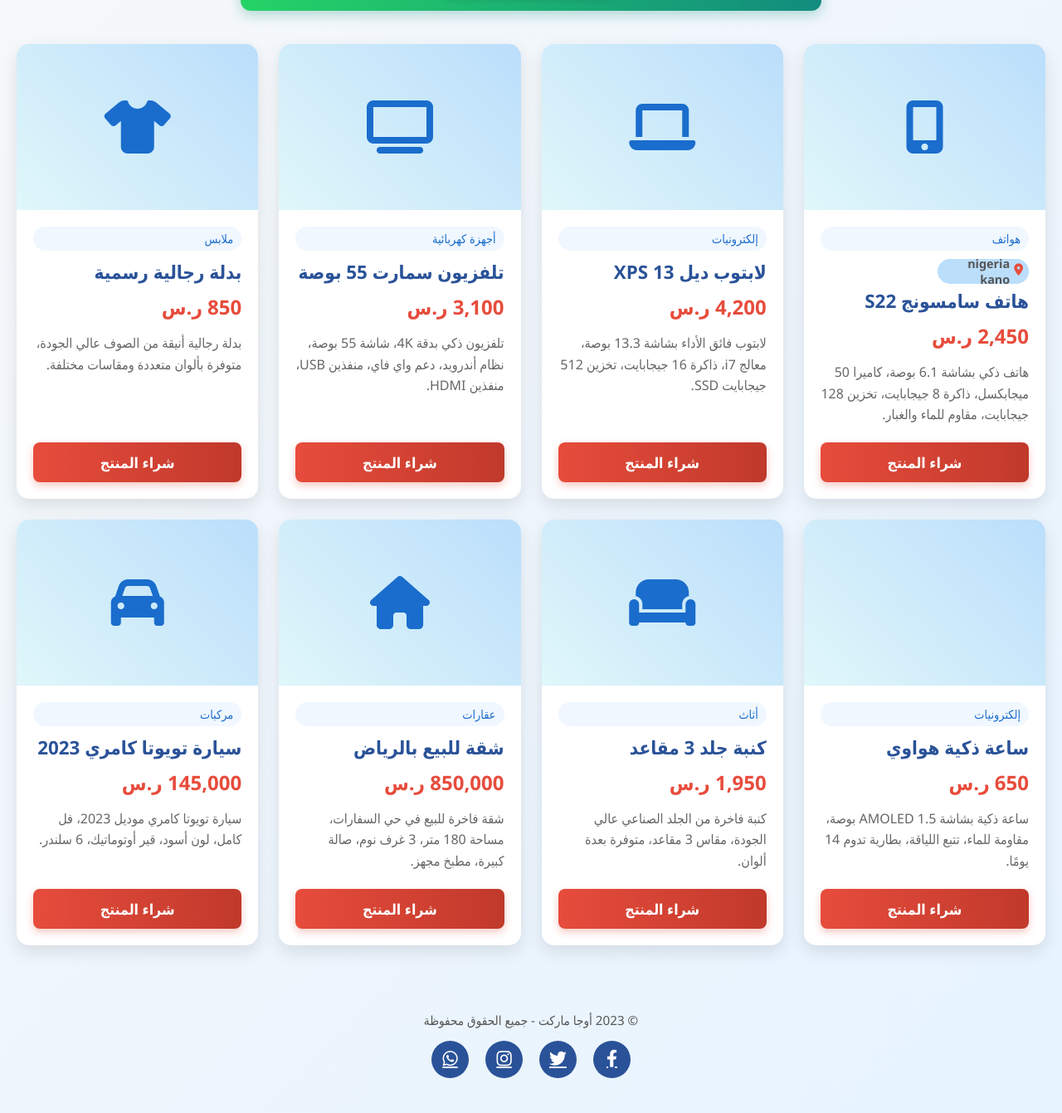
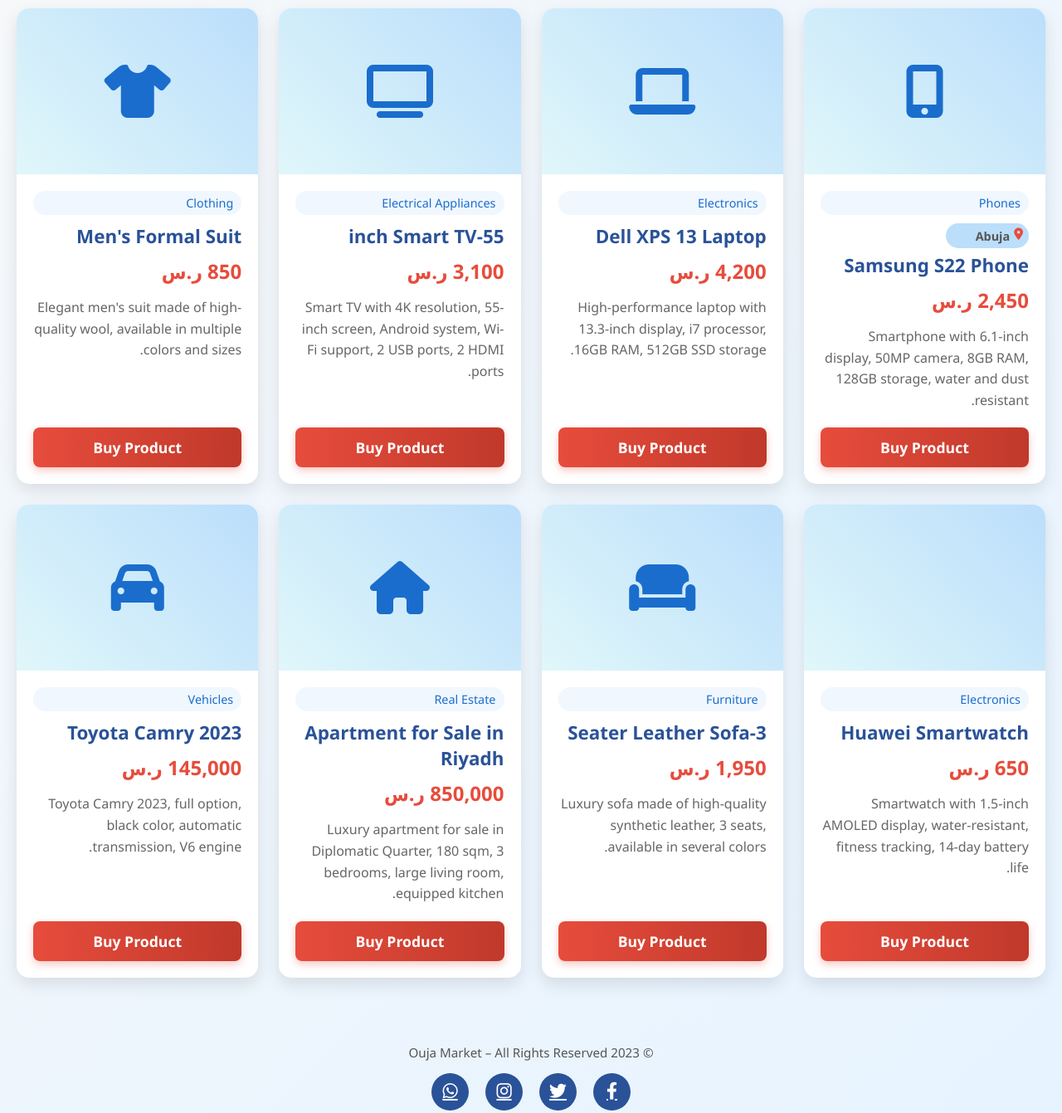
Before and after one commit to GroupMsBusiness/ms.oujamarket, a plain HTML site: page index.en.html in a window 1280 px wide. Shown: the part 503-1844 px from the top of the page at 83% size. Drawn offline with Linux system fonts and the light colour scheme.

Commit message:
Update index.en.html

```diff
--- a/index.en.html
+++ b/index.en.html
@@ -3,9 +3,9 @@
 <head>
     <meta charset="UTF-8">
     <meta name="viewport" content="width=device-width, initial-scale=1.0">
-    <title>ouja market</title>
+    <title>Ouja Market – Your Online Marketplace</title>
     <link rel="stylesheet" href="https://cdnjs.cloudflare.com/ajax/libs/font-awesome/6.4.0/css/all.min.css">
-    <link rel="stylesheet" href="style.en.css">
+    <link rel="stylesheet" href="style.css">
 </head>
 <body>
     <header>
@@ -17,166 +17,167 @@
     </div>
         <div class="header-content">
             <div class="logo-section">
-                <h1><i class="fas fa-shopping-bag"></i>ouja market</h1>
+                <h1><i class="fas fa-shopping-bag"></i> ouja market</h1>
             </div>
 
             <div class="search-container">
-                <input type="text" class="search-input" id="searchInput" placeholder="  search for product">
+                <input type="text" class="search-input" id="searchInput" placeholder="Search for a product or category…">
 
-                <div class="search-stats"></div>
+                <div class="search-stats">Type any letter for auto search</div>
             </div>
 
-            <p class="header-subtitle">your online market to sell and buy products easily</p>
+            <p class="header-subtitle">Your online market for buying and selling products easily and safely</p>
         </div>
     </header>
 
     <div class="categories-container">
-        <button class="category-btn active-category" data-category="all"><i class="fas fa-list"></i> all products</button>
-        <button class="category-btn" data-category="real estate"><i class="fas fa-home"></i> real estate</button>
-        <button class="category-btn" data-category="vehicles"><i class="fas fa-car"></i> vehicles</button>
-        <button class="category-btn" data-category="clothes"><i class="fas fa-tshirt"></i> clothes</button>
-        <button class="category-btn" data-category="food"><i class="fas fa-utensils"></i> food</button>
-        <button class="category-btn" data-category="phone"><i class="fas fa-mobile-alt"></i> phone</button>
-        <button class="category-btn" data-category="electrical"><i class="fas fa-plug"></i>electrical</button>
-        <button class="category-btn" data-category="electronics"><i class="fas fa-laptop"></i> electronics</button>
-        <button class="category-btn" data-category="furniture"><i class="fas fa-couch"></i> furniture</button>
+        <button class="category-btn active-category" data-category="All"><i class="fas fa-list"></i> All Products</button>
+        <button class="category-btn" data-category="Real Estate"><i class="fas fa-home"></i> Real Estate</button>
+        <button class="category-btn" data-category="Vehicles"><i class="fas fa-car"></i> Vehicles</button>
+        <button class="category-btn" data-category="Clothing"><i class="fas fa-tshirt"></i> Clothing</button>
+        <button class="category-btn" data-category="Food"><i class="fas fa-utensils"></i> Food</button>
+        <button class="category-btn" data-category="Phones"><i class="fas fa-mobile-alt"></i> Phones</button>
+        <button class="category-btn" data-category="Electrical Appliances"><i class="fas fa-plug"></i> Electrical Appliances</button>
+        <button class="category-btn" data-category="Electronics"><i class="fas fa-laptop"></i> Electronics</button>
+        <button class="category-btn" data-category="Furniture"><i class="fas fa-couch"></i> Furniture</button>
     </div>
 
     <div class="search-results-info" id="resultsInfo">
-         is displayed <span id="resultsCount">0</span> product out of <span id="totalProducts">0</span>
+        Showing <span id="resultsCount">0</span> products out of <span id="totalProducts">0</span>
     </div>
 
     <div class="whatsapp-section">
-        <h2>to add your product send it via whatsapp</h2>
-        <a class="wat11" href="https://wa.me/+966568824106"><button class="whatsapp-btn">
-            <i class="fab fa-whatsapp"></i> contact us now
+        <h2>To add your product, send it via WhatsApp</h2>
+        <a class="wat11" href=""><button class="whatsapp-btn">
+            <i class="fab fa-whatsapp"></i> Contact us now
         </button></a>
     </div>
 
     <div class="products-grid" id="productsContainer">
         <!-- المنتج 1 -->
-        <div class="product-card" data-name="هاتف سامسونج S22" data-category="هواتف" data-description="هاتف ذكي بشاشة 6.1 بوصة، كاميرا 50 ميجابكسل، ذاكرة 8 جيجابايت، تخزين 128 جيجابايت، مقاوم للماء والغبار.">
+        <div class="product-card" data-name="Samsung S22 Phone" data-category="Phones" data-description="Smartphone with 6.1-inch display, 50MP camera, 8GB RAM, 128GB storage, water and dust resistant.">
             <div class="product-image">
                 <i class="fas fa-mobile-alt"></i>
             </div>
             <div class="product-info">
-                <span class="product-category">هواتف</span>
-                <span class="location"><i class="fas fa-map-marker-alt"></i>nigeria kano</span>
-                <h3 class="product-name">هاتف سامسونج S22</h3>
+                <span class="product-category">Phones</span>
+                <span class="location"><i class="fas fa-map-marker-alt"></i>Abuja</span>
+                <h3 class="product-name">Samsung S22 Phone</h3>
                 <div class="product-price">2,450 ر.س</div>
-                <p class="product-description">هاتف ذكي بشاشة 6.1 بوصة، كاميرا 50 ميجابكسل، ذاكرة 8 جيجابايت، تخزين 128 جيجابايت، مقاوم للماء والغبار.</p>
-                <a href=""><button class="buy-btn">شراء المنتج</button></a>
+                <p class="product-description">Smartphone with 6.1-inch display, 50MP camera, 8GB RAM, 128GB storage, water and dust resistant.</p>
+                <a href=""><button class="buy-btn">Buy Product</button></a>
             </div>
         </div>
 
         <!-- المنتج 2 -->
-        <div class="product-card" data-name="لابتوب ديل XPS 13" data-category="إلكترونيات" data-description="لابتوب فائق الأداء بشاشة 13.3 بوصة، معالج i7، ذاكرة 16 جيجابايت، تخزين 512 جيجابايت SSD.">
+        <div class="product-card" data-name="Dell XPS 13 Laptop" data-category="Electronics" data-description="High-performance laptop with 13.3-inch display, i7 processor, 16GB RAM, 512GB SSD storage.">
             <div class="product-image">
                 <i class="fas fa-laptop"></i>
             </div>
             <div class="product-info">
-                <span class="product-category">إلكترونيات</span>
-                <h3 class="product-name">لابتوب ديل XPS 13</h3>
+                <span class="product-category">Electronics</span>
+                <h3 class="product-name">Dell XPS 13 Laptop</h3>
                 <div class="product-price">4,200 ر.س</div>
-                <p class="product-description">لابتوب فائق الأداء بشاشة 13.3 بوصة، معالج i7، ذاكرة 16 جيجابايت، تخزين 512 جيجابايت SSD.</p>
-                <button class="buy-btn">شراء المنتج</button>
+                <p class="product-description">High-performance laptop with 13.3-inch display, i7 processor, 16GB RAM, 512GB SSD storage.</p>
+                <button class="buy-btn">Buy Product</button>
             </div>
         </div>
 
         <!-- المنتج 3 -->
-        <div class="product-card" data-name="تلفزيون سمارت 55 بوصة" data-category="اجهزة كهربائية" data-description="تلفزيون ذكي بدقة 4K، شاشة 55 بوصة، نظام أندرويد، دعم واي فاي، منفذين USB، منفذين HDMI.">
+        <div class="product-card" data-name="55-inch Smart TV" data-category="Electrical Appliances" data-description="Smart TV with 4K resolution, 55-inch screen, Android system, Wi-Fi support, 2 USB ports, 2 HDMI ports.">
             <div class="product-image">
                 <i class="fas fa-tv"></i>
             </div>
             <div class="product-info">
-                <span class="product-category">أجهزة كهربائية</span>
-                <h3 class="product-name">تلفزيون سمارت 55 بوصة</h3>
+                <span class="product-category">Electrical Appliances</span>
+
+                <h3 class="product-name">55-inch Smart TV</h3>
                 <div class="product-price">3,100 ر.س</div>
-                <p class="product-description">تلفزيون ذكي بدقة 4K، شاشة 55 بوصة، نظام أندرويد، دعم واي فاي، منفذين USB، منفذين HDMI.</p>
-                <button class="buy-btn">شراء المنتج</button>
+                <p class="product-description">Smart TV with 4K resolution, 55-inch screen, Android system, Wi-Fi support, 2 USB ports, 2 HDMI ports.</p>
+                <button class="buy-btn">Buy Product</button>
             </div>
         </div>
 
         <!-- المنتج 4 -->
-        <div class="product-card" data-name="بدلة رجالية رسمية" data-category="ملابس" data-description="بدلة رجالية أنيقة من الصوف عالي الجودة، متوفرة بألوان متعددة ومقاسات مختلفة.">
+        <div class="product-card" data-name="Men's Formal Suit" data-category="Clothing" data-description="Elegant men's suit made of high-quality wool, available in multiple colors and sizes.">
             <div class="product-image">
                 <i class="fas fa-tshirt"></i>
             </div>
             <div class="product-info">
-                <span class="product-category">ملابس</span>
-                <h3 class="product-name">بدلة رجالية رسمية</h3>
+                <span class="product-category">Clothing</span>
+                <h3 class="product-name">Men's Formal Suit</h3>
                 <div class="product-price">850 ر.س</div>
-                <p class="product-description">بدلة رجالية أنيقة من الصوف عالي الجودة، متوفرة بألوان متعددة ومقاسات مختلفة.</p>
-                <button class="buy-btn">شراء المنتج</button>
+                <p class="product-description">Elegant men's suit made of high-quality wool, available in multiple colors and sizes.</p>
+                <button class="buy-btn">Buy Product</button>
             </div>
         </div>
 
         <!-- المنتج 5 -->
-        <div class="product-card" data-name="ساعة ذكية هواوي" data-category="إلكترونيات" data-description="ساعة ذكية بشاشة AMOLED 1.5 بوصة، مقاومة للماء، تتبع اللياقة، بطارية تدوم 14 يومًا.">
+        <div class="product-card" data-name="Huawei Smartwatch" data-category="Electronics" data-description="Smartwatch with 1.5-inch AMOLED display, water-resistant, fitness tracking, 14-day battery life.">
             <div class="product-image">
                 <i class="fas fa-watch"></i>
             </div>
             <div class="product-info">
-                <span class="product-category">إلكترونيات</span>
-                <h3 class="product-name">ساعة ذكية هواوي</h3>
+                <span class="product-category">Electronics</span>
+                <h3 class="product-name">Huawei Smartwatch</h3>
                 <div class="product-price">650 ر.س</div>
-                <p class="product-description">ساعة ذكية بشاشة AMOLED 1.5 بوصة، مقاومة للماء، تتبع اللياقة، بطارية تدوم 14 يومًا.</p>
-                <button class="buy-btn">شراء المنتج</button>
+                <p class="product-description">Smartwatch with 1.5-inch AMOLED display, water-resistant, fitness tracking, 14-day battery life.</p>
+                <button class="buy-btn">Buy Product</button>
             </div>
         </div>
 
         <!-- المنتج 6 -->
-        <div class="product-card" data-name="كنبة جلد 3 مقاعد" data-category="أثاث" data-description="كنبة فاخرة من الجلد الصناعي عالي الجودة، مقاس 3 مقاعد، متوفرة بعدة ألوان.">
+        <div class="product-card" data-name="3-Seater Leather Sofa" data-category="Furniture" data-description="Luxury sofa made of high-quality synthetic leather, 3 seats, available in several colors.">
             <div class="product-image">
                 <i class="fas fa-couch"></i>
             </div>
             <div class="product-info">
-                <span class="product-category">أثاث</span>
-                <h3 class="product-name">كنبة جلد 3 مقاعد</h3>
+                <span class="product-category">Furniture</span>
+                <h3 class="product-name">3-Seater Leather Sofa</h3>
                 <div class="product-price">1,950 ر.س</div>
-                <p class="product-description">كنبة فاخرة من الجلد الصناعي عالي الجودة، مقاس 3 مقاعد، متوفرة بعدة ألوان.</p>
-                <button class="buy-btn">شراء المنتج</button>
+                <p class="product-description">Luxury sofa made of high-quality synthetic leather, 3 seats, available in several colors.</p>
+                <button class="buy-btn">Buy Product</button>
             </div>
         </div>
 
         <!-- المنتج 7 -->
-        <div class="product-card" data-name="شقة للبيع بالرياض" data-category="عقارات" data-description="شقة فاخرة للبيع في حي السفارات، مساحة 180 متر، 3 غرف نوم، صالة كبيرة، مطبخ مجهز.">
+        <div class="product-card" data-name="Apartment for Sale in Riyadh" data-category="Real Estate" data-description="Luxury apartment for sale in Diplomatic Quarter, 180 sqm, 3 bedrooms, large living room, equipped kitchen.">
             <div class="product-image">
                 <i class="fas fa-home"></i>
             </div>
             <div class="product-info">
-                <span class="product-category">عقارات</span>
-                <h3 class="product-name">شقة للبيع بالرياض</h3>
+                <span class="product-category">Real Estate</span>
+                <h3 class="product-name">Apartment for Sale in Riyadh</h3>
                 <div class="product-price">850,000 ر.س</div>
-                <p class="product-description">شقة فاخرة للبيع في حي السفارات، مساحة 180 متر، 3 غرف نوم، صالة كبيرة، مطبخ مجهز.</p>
-                <button class="buy-btn">شراء المنتج</button>
+                <p class="product-description">Luxury apartment for sale in Diplomatic Quarter, 180 sqm, 3 bedrooms, large living room, equipped kitchen.</p>
+                <button class="buy-btn">Buy Product</button>
             </div>
         </div>
 
         <!-- المنتج 8 -->
-        <div class="product-card" data-name="سيارة تويوتا كامري 2023" data-category="مركبات" data-description="سيارة تويوتا كامري موديل 2023، فل كامل، لون أسود، قير أوتوماتيك، 6 سلندر.">
+        <div class="product-card" data-name="Toyota Camry 2023" data-category="Vehicles" data-description="Toyota Camry 2023, full option, black color, automatic transmission, V6 engine.">
             <div class="product-image">
                 <i class="fas fa-car"></i>
             </div>
             <div class="product-info">
-                <span class="product-category">مركبات</span>
-                <h3 class="product-name">سيارة تويوتا كامري 2023</h3>
+                <span class="product-category">Vehicles</span>
+                <h3 class="product-name">Toyota Camry 2023</h3>
                 <div class="product-price">145,000 ر.س</div>
-                <p class="product-description">سيارة تويوتا كامري موديل 2023، فل كامل، لون أسود، قير أوتوماتيك، 6 سلندر.</p>
-                <button class="buy-btn">شراء المنتج</button>
+                <p class="product-description">Toyota Camry 2023, full option, black color, automatic transmission, V6 engine.</p>
+                <button class="buy-btn">Buy Product</button>
             </div>
         </div>
 
         <!-- رسالة عدم وجود نتائج -->
         <div class="no-results">
             <i class="fas fa-search"></i>
-            <p>لم يتم العثور على منتجات تطابق بحثك</p>
-            <p>حاول استخدام كلمات أخرى أو تصفح فئات المتجر</p>
+            <p>No products found matching your search</p>
+            <p>Try using other words or browse store categories</p>
         </div>
     </div>
 
     <div class="footer">
-        <p>© 2023 أوجا ماركت - جميع الحقوق محفوظة</p>
+        <p>© 2023 Ouja Market – All Rights Reserved</p>
         <div class="social-icons">
             <a href="#"><i class="fab fa-facebook-f"></i></a>
             <a href="#"><i class="fab fa-twitter"></i></a>
@@ -186,9 +187,8 @@
     </div>
 
     <div class="category-notification" id="categoryNotification">
-        يتم عرض منتجات <span id="currentCategoryText">الكل</span>
+        Showing products <span id="currentCategoryText">All</span>
     </div>
-
     <script src="script.en.js"></script>
 </body>
 </html>
```
